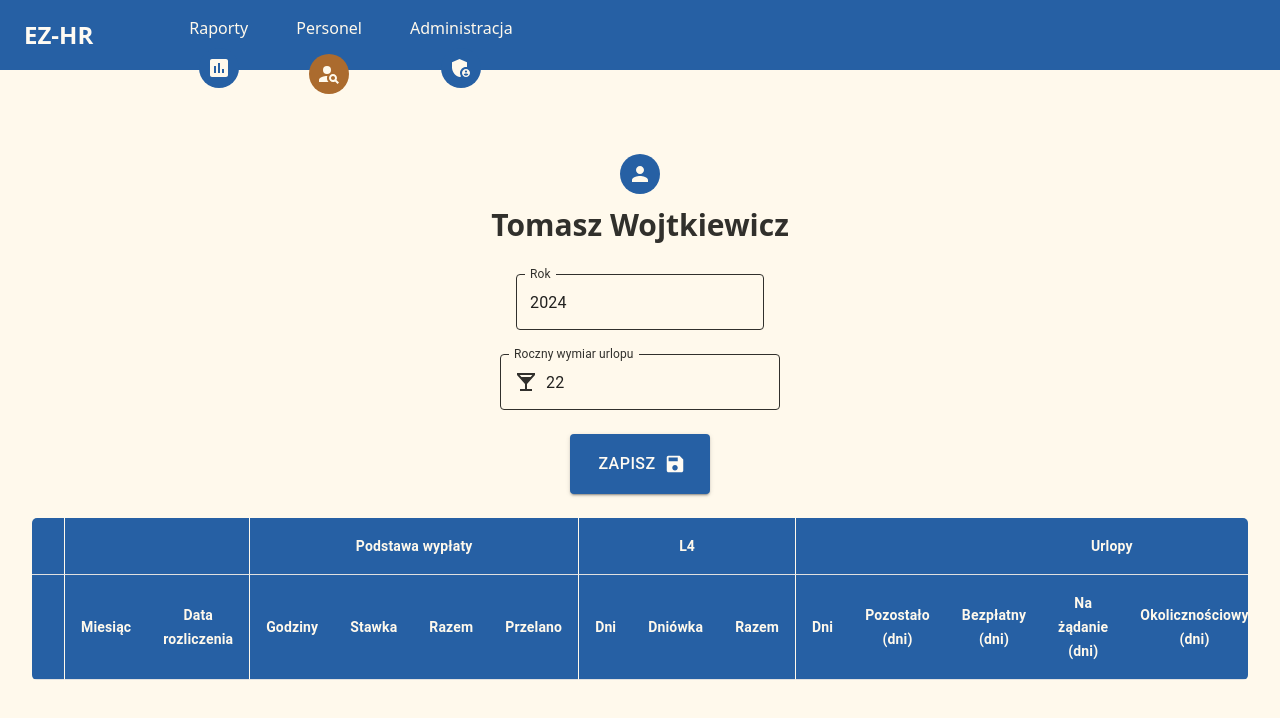
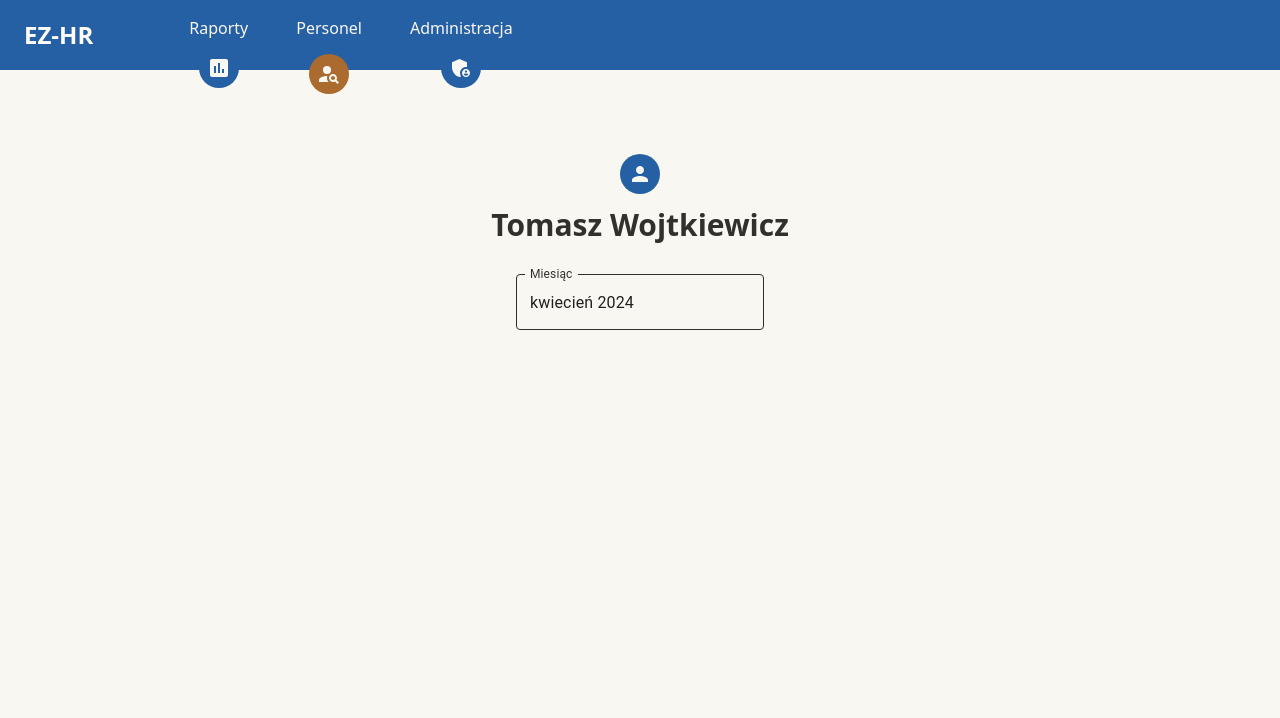
Before and after one commit to tomaszzozo/projektZespolowy, a React (Create React App) app in the folder frontend/: page /personnel/employeeReport in a window 1280 px wide. Shown: the top 718 px of the page. Built offline with nearby package versions, Linux system fonts and the light colour scheme.

Commit message:
Removed table, added polish

```diff
--- a/frontend/src/App.tsx
+++ b/frontend/src/App.tsx
@@ -11,6 +11,7 @@ import EmployeeReports from "./endpoints/Personnel/EmployeeReports/EmployeeRepor
 import { AdapterDayjs } from "@mui/x-date-pickers/AdapterDayjs";
 import { LocalizationProvider } from "@mui/x-date-pickers";
 import { plPL } from "@mui/x-date-pickers/locales";
+import "dayjs/locale/pl";
 
 const router = createBrowserRouter([
 	{ path: "/", element: <Reports /> },
@@ -28,6 +29,7 @@ export default function App() {
 		<StyledEngineProvider injectFirst>
 			<LocalizationProvider
 				dateAdapter={AdapterDayjs}
+				adapterLocale="pl"
 				localeText={
 					plPL.components.MuiLocalizationProvider.defaultProps.localeText
 				}
--- a/frontend/src/endpoints/Personnel/EmployeeReports/EmployeeReports.tsx
+++ b/frontend/src/endpoints/Personnel/EmployeeReports/EmployeeReports.tsx
@@ -5,6 +5,7 @@ import React, { useState } from "react";
 import styles from "./styles.module.scss";
 import {
 	Button,
+	Fab,
 	InputAdornment,
 	Table,
 	TableBody,
@@ -18,13 +19,14 @@ import { DatePicker } from "@mui/x-date-pickers/DatePicker/DatePicker";
 import dayjs, { Dayjs } from "dayjs";
 import LocalBarIcon from "@mui/icons-material/LocalBar";
 import SaveIcon from "@mui/icons-material/Save";
+import AssessmentIcon from "@mui/icons-material/Assessment";
 
 export default function EmployeeReports() {
 	const [year, setYear] = useState<Dayjs>(dayjs(new Date()));
 
 	const tableHeaderGroups: { label: string; span: number }[] = [
-    { label: "", span: 1 },
-    { label: "", span: 2 },
+		{ label: "Akcje", span: 1 },
+		{ label: "Daty", span: 2 },
 		{ label: "Podstawa wypłaty", span: 4 },
 		{ label: "L4", span: 3 },
 		{ label: "Urlopy", span: 7 },
@@ -35,7 +37,7 @@ export default function EmployeeReports() {
 	];
 
 	const tableHeaders: { label: string; border?: boolean }[] = [
-    { label: "", border: true },
+		{ label: "Generuj raport", border: true },
 		{ label: "Miesiąc" },
 		{ label: "Data rozliczenia", border: true },
 		{ label: "Godziny" },
@@ -70,8 +72,6 @@ export default function EmployeeReports() {
 		{ label: "Do wypłaty" },
 	];
 
-  const data: {}[] = [{}];
-
 	return (
 		<>
 			<Header selectedPage={"personnel"} />
@@ -81,17 +81,18 @@ export default function EmployeeReports() {
 			/>
 			<div className={"d-flex justify-content-center my-4"}>
 				<DatePicker
-          views={["year"]}
-          label={"Rok"}
+					views={["year", "month"]}
+					label={"Miesiąc"}
 					value={year}
 					onChange={(newValue) => {
 						if (newValue !== null) {
 							setYear(newValue);
 						}
 					}}
+					minDate={dayjs(new Date(2020, 1, 1))}
 				/>
 			</div>
-      <div className={"d-flex justify-content-center my-4"}>
+			{/* <div className={"d-flex justify-content-center my-4"}>
         <TextField
           label="Roczny wymiar urlopu"
           type="number"
@@ -140,11 +141,91 @@ export default function EmployeeReports() {
                   ))}
                 </TableRow>
               </TableHead>
-              <TableBody></TableBody>
+              <TableBody>
+                <TableRow>
+                  <TableCell>
+                    <Fab className={"bg-primary"}>
+                      <AssessmentIcon className={"color-darker-white"} />
+                    </Fab>
+                  </TableCell>
+                  <TableCell>Styczeń</TableCell>
+                  <TableCell>
+                    <TextField
+                      hiddenLabel
+                      variant={"standard"}
+                      placeholder={"dd.mm.rrrr"}
+                      size={"small"}
+                      sx={{ width: "85px" }}
+                    />
+                  </TableCell>
+                  <TableCell>
+                    <TextField
+                      hiddenLabel
+                      variant={"standard"}
+                      size={"small"}
+                      sx={{ width: "45px" }}
+                      InputProps={{
+                        endAdornment: (
+                          <InputAdornment position="end">h</InputAdornment>
+                        ),
+                      }}
+                    />
+                  </TableCell>
+                  <TableCell>
+                    <TextField
+                      hiddenLabel
+                      variant={"standard"}
+                      InputProps={{
+                        endAdornment: (
+                          <InputAdornment position="end">zł/h</InputAdornment>
+                        ),
+                      }}
+                      size={"small"}
+                      sx={{ width: "75px" }}
+                    />
+                  </TableCell>
+                  <TableCell>
+                    <TextField
+                      hiddenLabel
+                      InputProps={{
+                        readOnly: true,
+                        endAdornment: (
+                          <InputAdornment position="end">zł</InputAdornment>
+                        ),
+                      }}
+                      variant={"standard"}
+                      size={"small"}
+                      sx={{ width: "80px" }}
+                      defaultValue={"0"}
+                    />
+                  </TableCell>
+                  <TableCell>
+                    <TextField
+                      hiddenLabel
+                      variant={"standard"}
+                      size={"small"}
+                      sx={{ minWidth: "80px" }}
+                      InputProps={{
+                        endAdornment: (
+                          <InputAdornment position="end">zł</InputAdornment>
+                        ),
+                      }}
+                    />
+                  </TableCell>
+                </TableRow>
+                <TableRow>
+                  <TableCell>
+                    <Fab className={"bg-primary"}>
+                      <AssessmentIcon className={"color-darker-white"} />
+                    </Fab>
+                  </TableCell>
+                  <TableCell>Luty</TableCell>
+                </TableRow>
+              </TableBody>
             </Table>
           </TableContainer>
         </div>
-      </div>
+      </div> */}
 		</>
 	);
 }
--- a/frontend/src/index.scss
+++ b/frontend/src/index.scss
@@ -1,5 +1,5 @@
-$color-darker-white: #fff9ec;
-$color-white: #fffbf3;
+$color-darker-white: #f9f7f2;
+$color-white: #fffdfa;
 $color-black: #31302c;
 $color-primary: #2660a4;
 $color-secondary: #ab6b2e;
@@ -131,11 +131,11 @@ a {
 
 .MuiDateCalendar-root {
 	height: 100%;
-  background-color: $color-darker-white
+	background-color: $color-darker-white;
 }
 
 button.MuiIconButton-root {
-  color: $color-black
+	color: $color-black;
 }
 
 button.MuiPickersYear-yearButton {
@@ -147,6 +147,14 @@ button.MuiPickersYear-yearButton.Mui-selected {
 	color: $color-darker-white;
 }
 
+.MuiDialogContent-root .MuiButtonBase-root {
+	color: $color-primary;
+}
+
 .MuiInputAdornment-root {
 	color: $color-black;
 }
+
+.MuiDialogContent-root {
+	background-color: $color-darker-white;
+}
```
Lines whose indentation alone changed are shown as unchanged.
